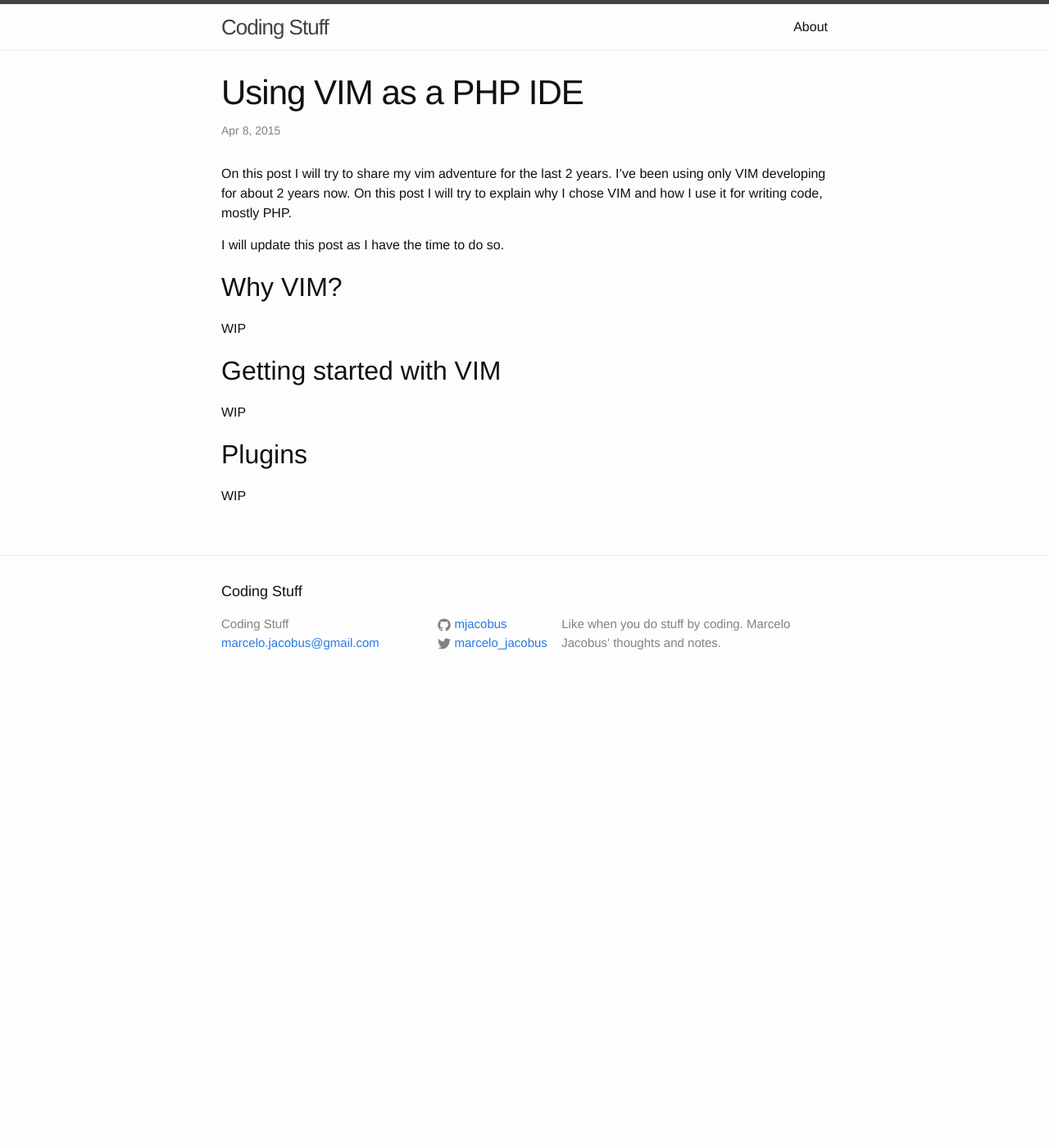
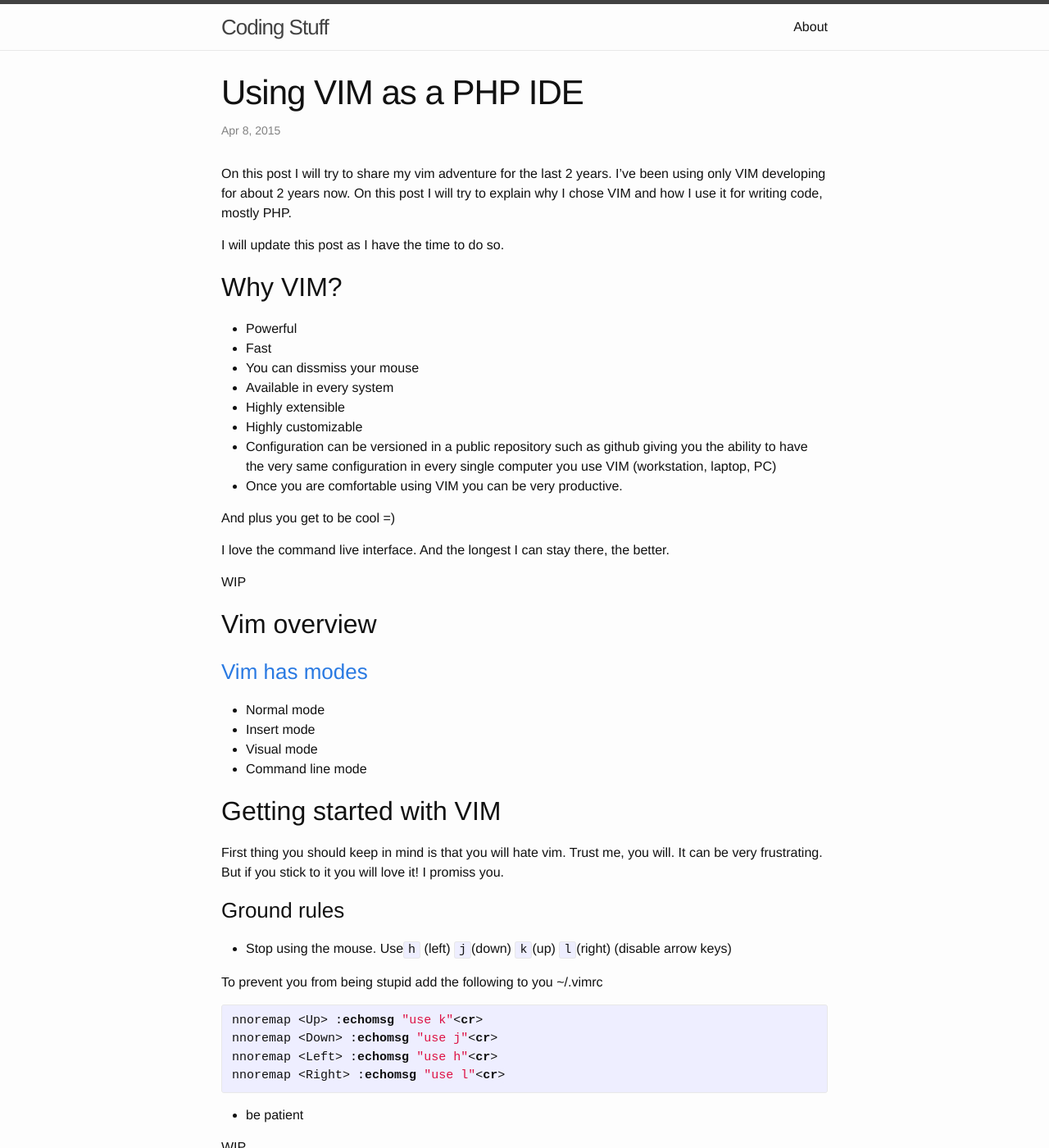
Before and after one commit to mjacobus/mjacobus.github.io, a Jekyll site: the page built from _posts/2015-04-08-using-vim-as-a-php-ide.md, in a window 1280 px wide and 1400 px high. Shown: the whole window at 82% size. Built offline with Jekyll 4.4.1, drawn with Linux system fonts in a browser that asks for light colours; comment, search, counter and statistics services are not loaded; some of the changed text lies outside the part shown.

Commit message:
Wip on vim POST

```diff
--- a/_posts/2015-04-08-using-vim-as-a-php-ide.md
+++ b/_posts/2015-04-08-using-vim-as-a-php-ide.md
@@ -12,12 +12,59 @@ I will update this post as I have the time to do so.
 
 ## Why VIM?
 
+- Powerful
+- Fast
+- You can dissmiss your mouse
+- Available in every system
+- Highly extensible
+- Highly customizable
+- Configuration can be versioned in a public repository such as github giving
+  you the ability to have the very same configuration in every single computer
+  you use VIM (workstation, laptop, PC)
+- Once you are comfortable using VIM you can be very productive.
+
+And plus you get to be cool =)
+
+I love the command live interface. And the longest I can stay there, the better.
+
 WIP
 
+## Vim overview
+
+### [Vim has modes](http://en.wikibooks.org/wiki/Learning_the_vi_Editor/Vim/Modes)
+
+- Normal mode
+- Insert mode
+- Visual mode
+- Command line mode
+
 ## Getting started with VIM
+
+First thing you should keep in mind is that you will hate vim. Trust me, you
+will. It can be very frustrating. But if you stick to it you will love it! I promiss you.
+
+### Ground rules
+
+- Stop using the mouse. Use`h` (left) `j`(down) `k`(up) `l`(right) (disable arrow keys)
+
+To prevent you from being stupid add the following to you ~/.vimrc
+
+{% highlight vim %}
+nnoremap <Up> :echomsg "use k"<cr>
+nnoremap <Down> :echomsg "use j"<cr>
+nnoremap <Left> :echomsg "use h"<cr>
+nnoremap <Right> :echomsg "use l"<cr>
+{% endhighlight %}
+
+- be patient
 
 WIP
 
 ## Plugins
 
 WIP
+
+Resources:
+
+[Video](https://www.youtube.com/watch?v=_NUO4JEtkDw)
+[Blog Post](https://mikecoutermarsh.com/learning-vim-in-a-week/)
```
